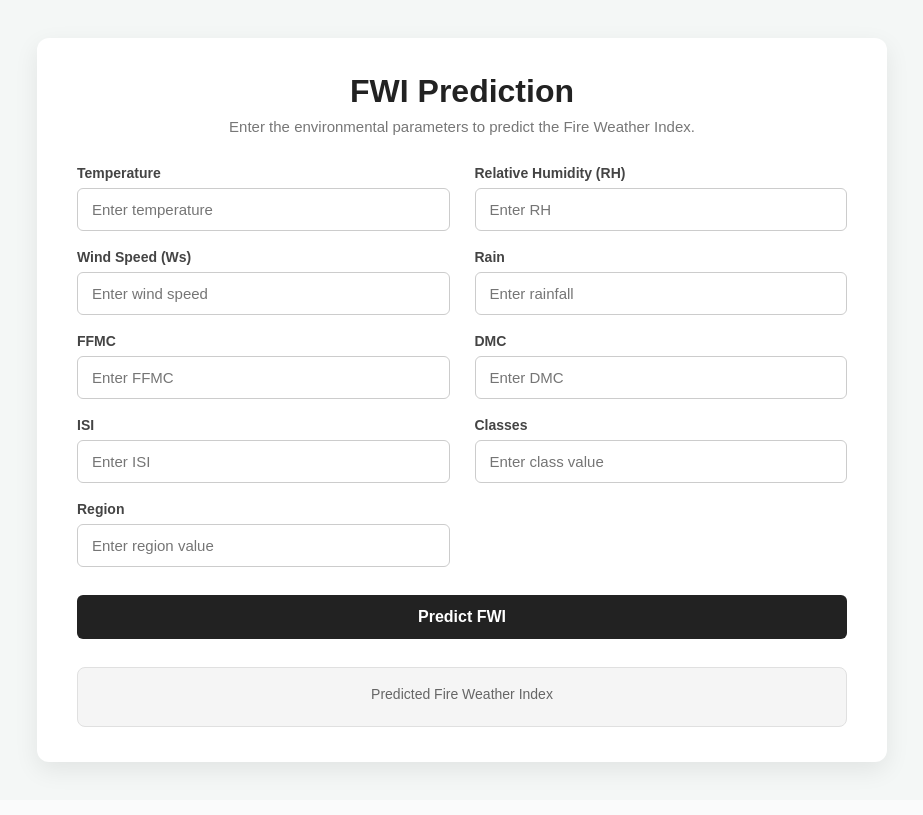
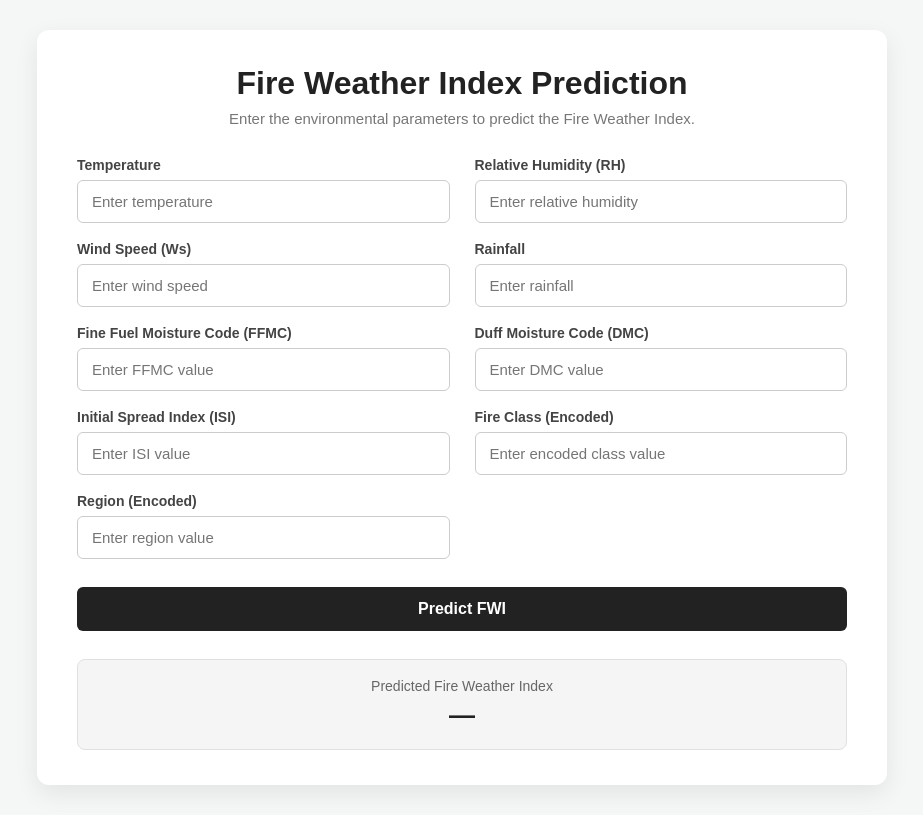
Before and after one commit to ayudixit1207/End-To-End-Projects, a Flask app: page /predictdata in a window 1280 px wide. Shown: the whole page, without its empty margins (178-1101 px from the left). Before the commit the page ends 775 px from the top, so only its background shows below. Run offline with Flask 3, Linux system fonts and the light colour scheme; parts of the project's set-up code (start-up, migrations or seed data) failed here and were passed over.

Commit message:
final updation

```diff
--- a/Forest_Fire_Prediction/application.py
+++ b/Forest_Fire_Prediction/application.py
@@ -1,24 +1,22 @@
-from flask import Flask, request, jsonify, render_template
-import numpy as np
-import pandas as pd
-from sklearn.preprocessing import StandardScaler
+from flask import Flask, request, render_template
+import pickle
 
 application = Flask(__name__)
 app = application
 
-## import ridge regressor and standard scaler pickle
-
-import pickle
-
+# Import trained Ridge Regression model and Standard Scaler
 ridge_model = pickle.load(open('models/ridge.pkl', 'rb'))
-
 standard_scaler = pickle.load(open('models/scaler.pkl', 'rb'))
 
+
+# Main page
 @app.route("/")
 def index():
-    return render_template('index.html')
+    # Directly open the prediction form
+    return render_template('home.html')
 
 
+# Prediction route
 @app.route('/predictdata', methods=['GET', 'POST'])
 def predict_datapoint():
 
@@ -34,12 +32,25 @@ def predict_datapoint():
         Classes = float(request.form.get('Classes'))
         Region = float(request.form.get('Region'))
 
+        # Scale the input data
         new_data_scaled = standard_scaler.transform(
-            [[Temperature, RH, Ws, Rain, FFMC, DMC, ISI, Classes, Region]]
+            [[
+                Temperature,
+                RH,
+                Ws,
+                Rain,
+                FFMC,
+                DMC,
+                ISI,
+                Classes,
+                Region
+            ]]
         )
 
+        # Make prediction
         result = ridge_model.predict(new_data_scaled)
 
+        # Convert prediction
         results = result[0] / 100
 
         return render_template('home.html', results=results)
@@ -50,5 +61,6 @@ def predict_datapoint():
 
 print(app.url_map)
 
+
 if __name__ == "__main__":
     app.run(host="0.0.0.0")
--- a/Forest_Fire_Prediction/templates/home.html
+++ b/Forest_Fire_Prediction/templates/home.html
@@ -1,8 +1,3 @@
-<style>
-    body {
-        background: red;
-    }
-</style>
 <!DOCTYPE html>
 <html lang="en">
 
@@ -149,8 +144,10 @@
     <div class="container">
 
         <div class="header">
-            <h1>FWI Prediction</h1>
-            <p>Enter the environmental parameters to predict the Fire Weather Index.</p>
+            <h1>Fire Weather Index Prediction</h1>
+            <p>
+                Enter the environmental parameters to predict the Fire Weather Index.
+            </p>
         </div>
 
         <form action="{{ url_for('predict_datapoint') }}" method="post">
@@ -159,47 +156,83 @@
 
                 <div class="input-group">
                     <label>Temperature</label>
-                    <input type="text" name="Temperature" placeholder="Enter temperature" required>
+                    <input
+                        type="text"
+                        name="Temperature"
+                        placeholder="Enter temperature"
+                        required>
                 </div>
 
                 <div class="input-group">
                     <label>Relative Humidity (RH)</label>
-                    <input type="text" name="RH" placeholder="Enter RH" required>
+                    <input
+                        type="text"
+                        name="RH"
+                        placeholder="Enter relative humidity"
+                        required>
                 </div>
 
                 <div class="input-group">
                     <label>Wind Speed (Ws)</label>
-                    <input type="text" name="Ws" placeholder="Enter wind speed" required>
+                    <input
+                        type="text"
+                        name="Ws"
+                        placeholder="Enter wind speed"
+                        required>
                 </div>
 
                 <div class="input-group">
-                    <label>Rain</label>
-                    <input type="text" name="Rain" placeholder="Enter rainfall" required>
+                    <label>Rainfall</label>
+                    <input
+                        type="text"
+                        name="Rain"
+                        placeholder="Enter rainfall"
+                        required>
                 </div>
 
                 <div class="input-group">
-                    <label>FFMC</label>
-                    <input type="text" name="FFMC" placeholder="Enter FFMC" required>
+                    <label>Fine Fuel Moisture Code (FFMC)</label>
+                    <input
+                        type="text"
+                        name="FFMC"
+                        placeholder="Enter FFMC value"
+                        required>
                 </div>
 
                 <div class="input-group">
-                    <label>DMC</label>
-                    <input type="text" name="DMC" placeholder="Enter DMC" required>
+                    <label>Duff Moisture Code (DMC)</label>
+                    <input
+                        type="text"
+                        name="DMC"
+                        placeholder="Enter DMC value"
+                        required>
                 </div>
 
                 <div class="input-group">
-                    <label>ISI</label>
-                    <input type="text" name="ISI" placeholder="Enter ISI" required>
+                    <label>Initial Spread Index (ISI)</label>
+                    <input
+                        type="text"
+                        name="ISI"
+                        placeholder="Enter ISI value"
+                        required>
                 </div>
 
                 <div class="input-group">
-                    <label>Classes</label>
-                    <input type="text" name="Classes" placeholder="Enter class value" required>
+                    <label>Fire Class (Encoded)</label>
+                    <input
+                        type="text"
+                        name="Classes"
+                        placeholder="Enter encoded class value"
+                        required>
                 </div>
 
                 <div class="input-group">
-                    <label>Region</label>
-                    <input type="text" name="Region" placeholder="Enter region value" required>
+                    <label>Region (Encoded)</label>
+                    <input
+                        type="text"
+                        name="Region"
+                        placeholder="Enter region value"
+                        required>
                 </div>
 
             </div>
@@ -214,7 +247,7 @@
 
         <div class="result">
             <p>Predicted Fire Weather Index</p>
-            <h2>{{ results }}</h2>
+            <h2>{{ results if results is defined else '—' }}</h2>
         </div>
 
     </div>
--- a/Forest_Fire_Prediction/templates/index.html
+++ /dev/null
@@ -1 +0,0 @@
-<h1> Welcome to the home page</h1>
```
